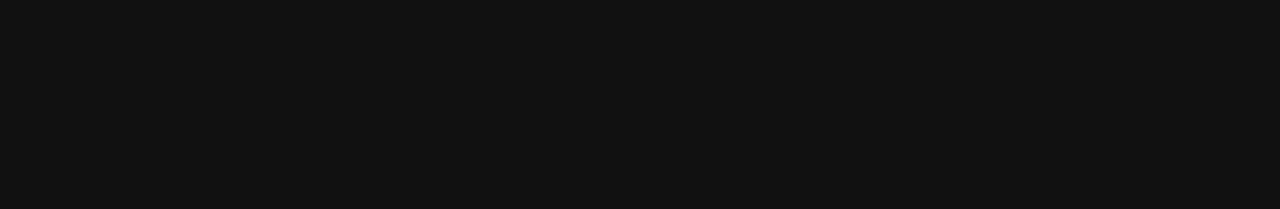
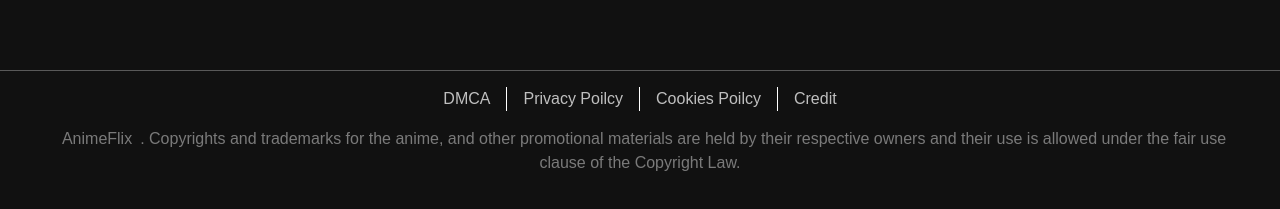
Before and after one commit to souravprogrammer/animeflix, a Next.js app: page / in a window 1280 px wide. Shown: the part 1105-1314 px from the top of the page. Before the commit the page ends 1151 px from the top, so only its background shows below. Built offline with nearby package versions, Linux system fonts and the light colour scheme; no server answers.

Commit message:
footer added

```diff
--- a/package.json
+++ b/package.json
@@ -18,6 +18,7 @@
     "eslint": "8.38.0",
     "eslint-config-next": "13.3.0",
     "next": "13.3.0",
+    "next-auth": "^4.22.1",
     "react": "18.2.0",
     "react-dom": "18.2.0",
     "react-redux": "^8.0.5",
--- /dev/null
+++ b/src/Components/Footer/index.js
@@ -0,0 +1,86 @@
+import React from "react";
+import { Box, Typography } from "@mui/material";
+
+export default function Footer() {
+  return (
+    <Box
+      sx={{
+        height: "150px",
+        borderTop: "1px solid rgba(255,255,255,0.3)",
+
+        display: "flex",
+        flexDirection: "column",
+        alignItems: "center",
+        padding: "16px",
+        marginTop: "24px",
+      }}
+    >
+      <Box
+        sx={{
+          display: "flex",
+
+          width: "fit-content",
+          //   border: "1px solid red",
+        }}
+      >
+        <Typography
+          sx={{
+            borderRight: "1px solid #fff",
+            px: "16px",
+            ":hover": { color: "primary.main" },
+          }}
+        >
+          DMCA
+        </Typography>
+        <Typography
+          sx={{
+            borderRight: "1px solid #fff",
+            px: "16px",
+            textAlign: "center",
+            ":hover": { color: "primary.main" },
+          }}
+        >
+          Privacy Poilcy
+        </Typography>
+        <Typography
+          sx={{
+            borderRight: "1px solid #fff",
+            px: "16px",
+            ":hover": { color: "primary.main" },
+          }}
+        >
+          Cookies Poilcy
+        </Typography>
+        <Typography sx={{ px: "16px", ":hover": { color: "primary.main" } }}>
+          Credit
+        </Typography>
+      </Box>
+
+      <Box
+        sx={{
+          padding: "16px",
+          textAlign: "center",
+        }}
+      >
+        <Typography
+          sx={{
+            opacity: "0.6",
+          }}
+        >
+          <Typography
+            component={"span"}
+            sx={{
+              px: "8px",
+              ":hover": { color: "primary.main" },
+            }}
+          >
+            AnimeFlix
+          </Typography>
+          . Copyrights and trademarks for the anime, and other promotional
+          materials are held by their respective owners and their use is allowed
+          under the fair use clause of the Copyright Law.
+        </Typography>
+      </Box>
+    </Box>
+  );
+}
--- a/src/Components/NavigationBar/NavBar.js
+++ b/src/Components/NavigationBar/NavBar.js
@@ -4,6 +4,7 @@ import Typography from "@mui/material/Typography";
 import { InputBase, ButtonBase, Button } from "@mui/material";
 import SearchIcon from "@mui/icons-material/Search";
 import { useRouter } from "next/router";
+import { useSession, signIn, signOut } from "next-auth/react";
 
 export default function NavigationBar() {
   const router = useRouter();
@@ -108,6 +109,9 @@ export default function NavigationBar() {
 
         <Box>
           <Button
+            onClick={() => {
+              // signIn();
+            }}
             variant="outlined"
             size="large"
             sx={{
--- a/src/pages/_app.js
+++ b/src/pages/_app.js
@@ -1,7 +1,10 @@
 import { useMemo } from "react";
 import NavigationBar from "@/Components/NavigationBar/NavBar";
+import Footer from "@/Components/Footer";
 import { getDesignTheme } from "@/Components/theme/getDesignTheme";
 import "../styles/globals.css";
+import { SessionProvider } from "next-auth/react";
+
 import {
   Box,
   createTheme,
@@ -10,7 +13,10 @@ import {
   ThemeProvider,
 } from "@mui/material";
 
-export default function App({ Component, pageProps }) {
+export default function App({
+  Component,
+  pageProps: { session, ...pageProps },
+}) {
   const theme = useMemo(
     () => responsiveFontSizes(createTheme(getDesignTheme("dark"))),
     []
@@ -22,6 +28,7 @@ export default function App({ Component, pageProps }) {
         overflow: "hidden",
       }}
     >
+      <SessionProvider session={session}>
         <ThemeProvider theme={theme}>
           <CssBaseline />
           <>
@@ -29,13 +36,21 @@ export default function App({ Component, pageProps }) {
               style={{
                 maxWidth: "1576px",
                 margin: "auto",
+                display: "flex",
+                flexDirection: "column",
+                minHeight: "100dvh",
+                // border: "1px solid red",
               }}
             >
               <NavigationBar />
+              <Box sx={{ flex: 1 }}>
                 <Component {...pageProps} />
+              </Box>
+              <Footer />
             </div>
           </>
         </ThemeProvider>
+      </SessionProvider>
     </div>
   );
 }
--- a/src/pages/index.js
+++ b/src/pages/index.js
@@ -4,10 +4,15 @@ import Highlight from "@/Components/Highlight";
 import Section from "@/Components/Section";
 import { useEffect, useState } from "react";
 import { useRouter } from "next/router";
+import { useSession, signIn, signOut } from "next-auth/react";
 
 export default function Home({ data }) {
   const [searchResult, setSearchResult] = useState(data?.data ?? []);
   const router = useRouter();
+  const { data: session } = useSession();
+  useEffect(() => {
+    console.log(session);
+  }, [session]);
   useEffect(() => {
     console.log(searchResult);
     console.log(router.query);
```
Also changed, not shown: src/pages/api/auth/[...nextauth].js (added, +24 -0 lines), 1 other file (tests, documents, lock files or other folders). Lines whose indentation alone changed are shown as unchanged.
